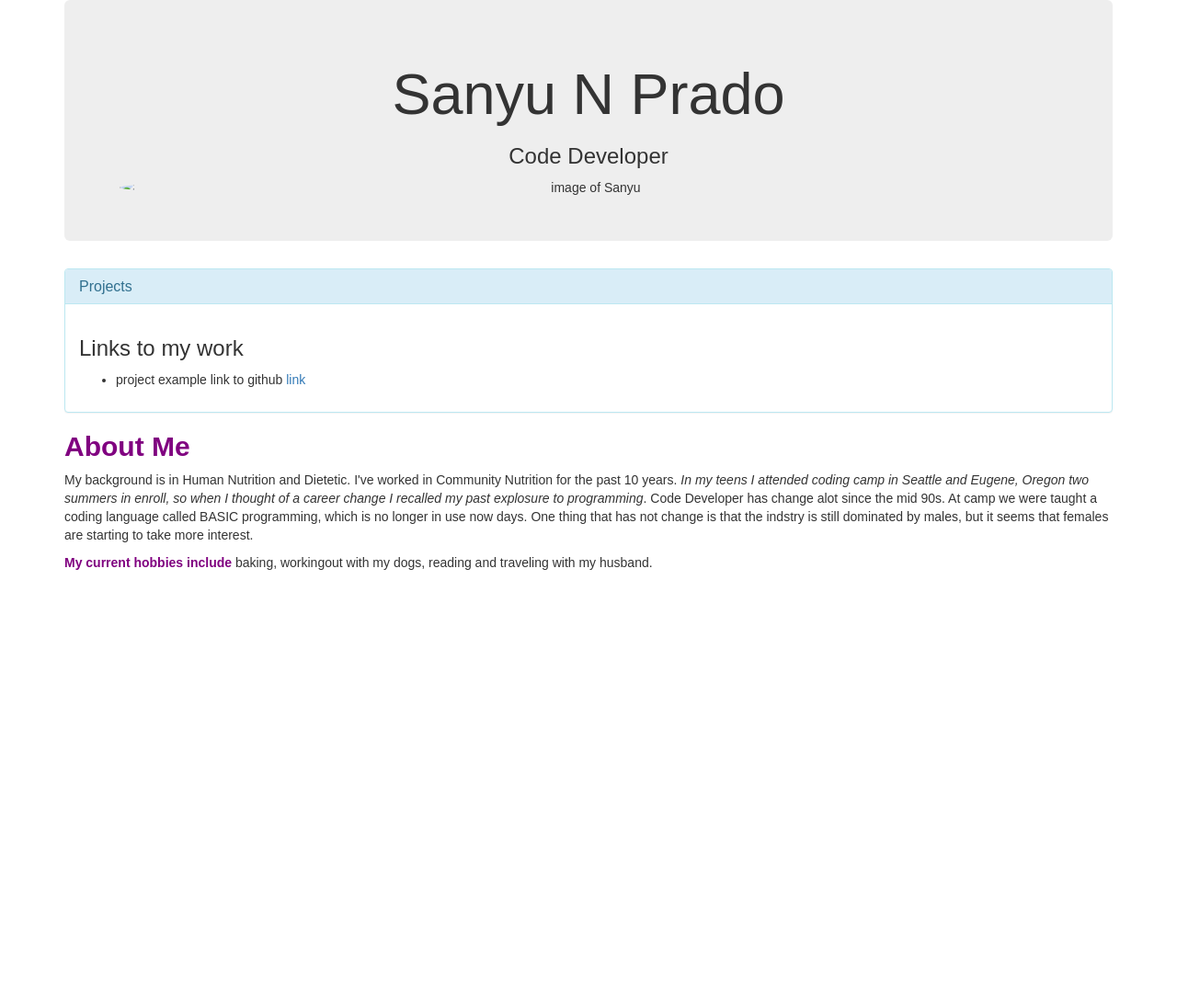
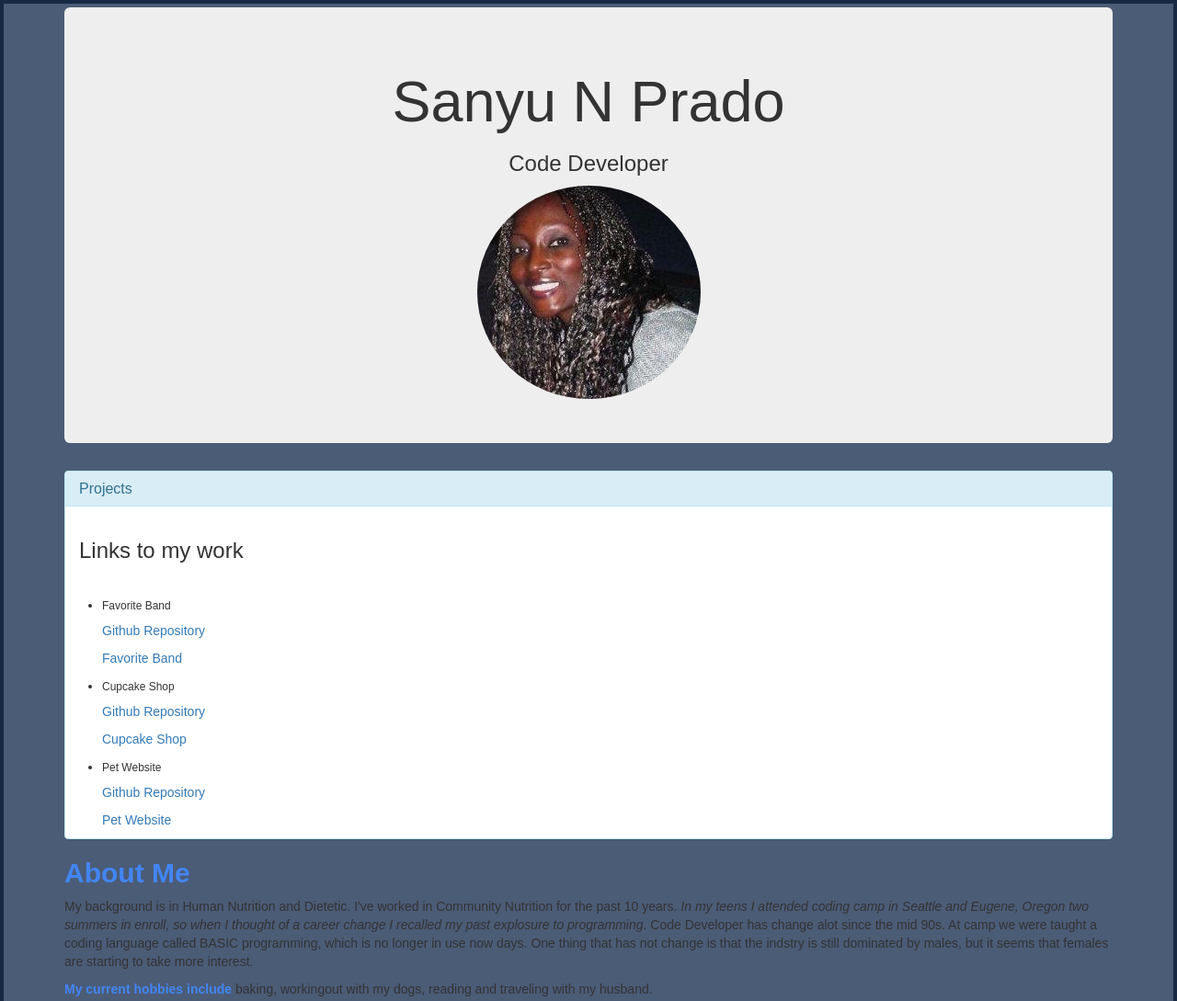
Before and after one commit to SNulu/portfolio-landing-page-test, a plain HTML site: page index.html in a window 1280 px wide. Shown: the top 1089 px of the page at 92% size. Before the commit the page ends 800 px from the top, so only its background shows below. Drawn offline with nearby package versions, Linux system fonts and the light colour scheme.

Commit message:
Improve web style

```diff
--- a/index.html
+++ b/index.html
@@ -8,31 +8,44 @@
 </head>
 <body>
 <div class="container">
+
   <div class="jumbotron">
     <h1>Sanyu N Prado</h1>
     <h3>Code Developer</h3>
-    <img class="avatar" src="static/img/Sanyu2.jpeg" alt="image of Sanyu">
+    <img class="avatar" src="static/img/Sanyu.jpeg" alt="image of Sanyu">
   </div>
 
   <div class="panel panel-info">
     <div class="panel-heading">
       <h2 class="panel-title">Projects</h2>
     </div>
+
     <div class="panel-body">
       <h3>Links to my work</h3>
-      <div class="row">
-       <div class="col-md-4">
+    </div>
+
+    <div class="column">
       <ul>
         <li>
-          project example link to github <a href="#">link</a>
+          <h6>Favorite Band</h6>
+          <p><a href="https://github.com/SNulu/favoriteBand">Github Repository</a></p>
+          <p><a href="https://snulu.github.io/favoriteBand/">Favorite Band</a></p>
+        </li>
+        <li>
+          <h6>Cupcake Shop</h6>
+          <p><a href="https://github.com/SNulu/cupcakeShop">Github Repository</a></p>
+          <p><a href="https://snulu.github.io/cupcakeShop/">Cupcake Shop</a></p>
+        </li>
+        <li>
+          <h6>Pet Website</h6>
+          <p><a href="https://github.com/SNulu/Pet-Website">Github Repository</a></p>
+          <p><a href="https://snulu.github.io/Pet-Website/">Pet Website</a></p>
         </li>
       </ul>
     </div>
-      </div>
-    </div>
   </div>
 
-  <div>
+  <div class="about-me">
     <h2><strong>About Me</strong></h2>
 
     <p>My background is in Human Nutrition and Dietetic. I've worked in Community Nutrition
@@ -42,9 +55,7 @@
     BASIC programming, which is no longer in use now days. One thing that has not change is that the indstry
     is still dominated by males, but it seems that females are starting to take more interest.</p>
 
-    <p>
-      <strong>My current hobbies include</strong> baking, workingout with my dogs, reading and traveling with my husband.
-    </p>
+    <p><strong>My current hobbies include</strong> baking, workingout with my dogs, reading and traveling with my husband.</p>
 
   </div>
 </div>
--- a/static/css/style.css
+++ b/static/css/style.css
@@ -17,8 +17,21 @@
 
 body {
   font-family: sans-serif;
+  border: 4px solid #182944;
+  border: 4px solid #182944;
+
+  padding: 4px;
+  background-color: #4b5c77;
+  height:inherit;
+  width: 100%;
 }
 
 strong {
-  color: purple;
+  color: #4286f4;
 }
+
+.about-me p{
+
+  font-size: 14;
+
+}
```
